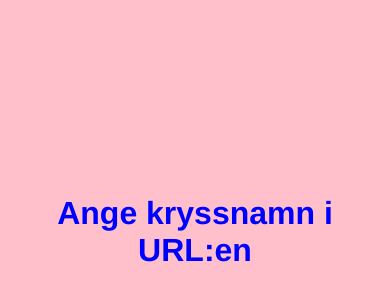
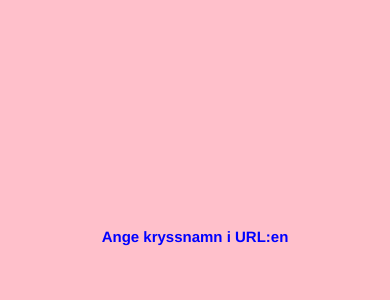
Before and after one commit to salmiak/kryss, a Vue app: page /#/ in a window 390 px wide. Shown: the part 182-482 px from the top of the page. Built offline with nearby package versions, Linux system fonts and the light colour scheme; what vue-resource would draw is missing.

Commit message:
Better responsiveness

```diff
--- a/src/App.vue
+++ b/src/App.vue
@@ -56,4 +56,27 @@ p {
   min-height: 100vh;
   min-width: 100vw;
 }
+
+html {
+  font-size: 16px;
+  --borderWidth: 2px;
+}
+@media only screen and (max-width: 680px) {
+  html {
+    font-size: 12px;
+    --borderWidth: 2px;
+  }
+}
+@media only screen and (max-width: 490px) {
+  html {
+    font-size: 10px;
+    --borderWidth: 1px;
+  }
+}
+@media only screen and (max-width: 424px) {
+  html {
+    font-size: 7.5px;
+    --borderWidth: 1px;
+  }
+}
 </style>
--- a/src/components/grid.vue
+++ b/src/components/grid.vue
@@ -205,14 +205,14 @@ body {
 .grid {
   display: inline-grid;
   margin: 0 auto;
-  border: 2px solid blue;
+  border: var(--borderWidth) solid blue;
   justify-content: center;
 }
 .cell {
   width: 4rem;
   height: 4rem;
   line-height: 4rem;
-  border: 2px solid blue;
+  border: var(--borderWidth) solid blue;
   text-align: center;
   position: relative;
   z-index: 0;
```
